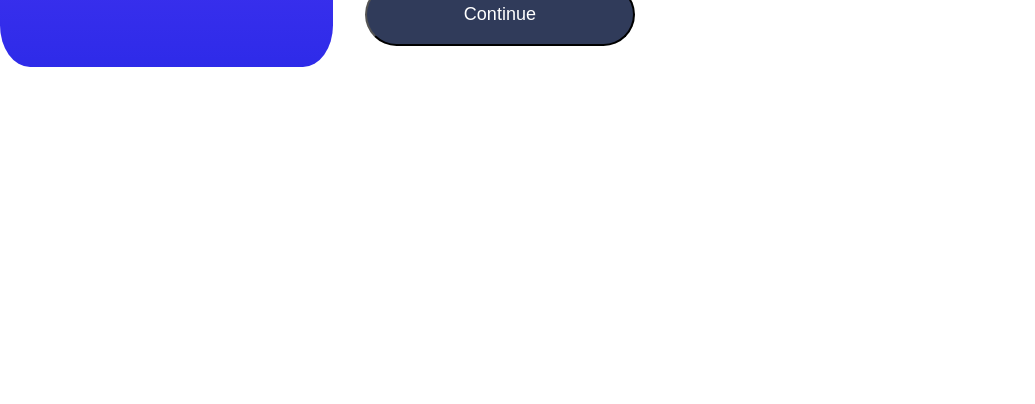
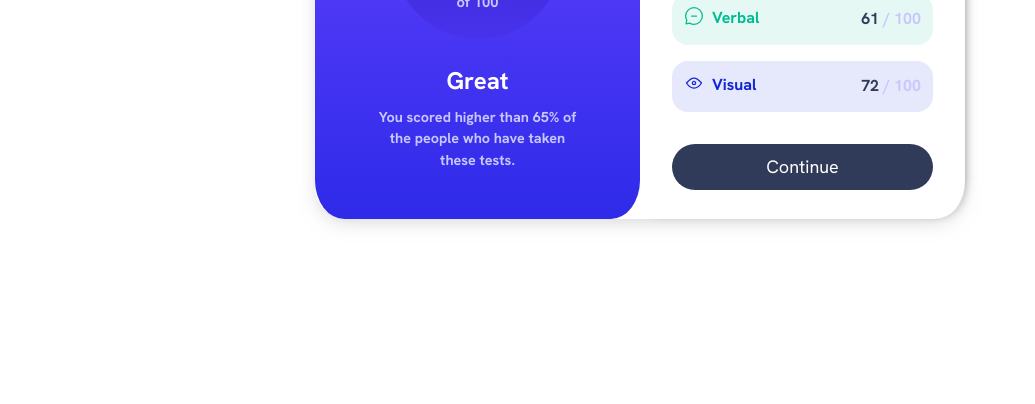
Before and after one commit to obsidian-scripter/Results-Summary-Component, a plain HTML site: page index.html in a window 1280 px wide. Shown: the part 396-800 px from the top of the page, without its empty margins (0-1035 px from the left). Drawn offline with Linux system fonts and the light colour scheme.

Commit message:
Responsivness Achieved

```diff
--- a/index.html
+++ b/index.html
@@ -41,7 +41,7 @@
           <p class="metric">Visual</p>
           <div class="score"><span>72</span> / 100</div>
         </div>
-        <button class="btn">Continue</button>
+        <a href="#" class="btn">Continue</a>
       </div>
     </section>
   </main>
--- a/style.css
+++ b/style.css
@@ -1,4 +1,7 @@
-@import url('https://fonts.googleapis.com/css2?family=Hanken+Grotesk:wght@500;700;800&display=swap');
+@font-face {
+    font-family: myFont;
+    src: url('assets/fonts/HankenGrotesk-VariableFont_wght.ttf');
+}
 /* ======== CUSTOM PROPERTIES ========= */
 :root {
     /* ======== Primary COLORS ========= */
@@ -17,11 +20,12 @@
     --lig-lavender: hsl(241, 100%, 89%);
     --dark-gray-blue: hsl(224, 30%, 27%);
     /* ======== FONT PROPERTIES ========= */
-    --ff: 'Haken Grotesk', sans-serif;
+    --ff: 'myFont', sans-serif;
     --fs: 18px;
     --fw-s: 500;
     --fw-m: 700;
     --fw-l: 800;
+    --bs:  0px 5px 20px -5px rgba(150, 150, 150, 0.5);
 }
 
 /* ======== CSS RESET START ========= */
@@ -66,17 +70,17 @@ p, h1, h2, h3, h4, h5, h6 {
 main {
     min-height: 100vh;
     width: 100%;
+    display: flex;
+    justify-content: center;
+
 }
 
 /* ========== CSS RESET END =========== */
 
 .summary-results {
     display: flex;
-    flex-flow: row wrap;
-}
-
-.summary-results > div {
-    flex-basis: 20.83rem;
+    flex-flow: column;
+    width: 100%;
 }
 
 .result {
@@ -225,7 +229,67 @@ p.result-comment {
     padding: 1rem;
     border-radius: 2rem;
     margin-top: 0.5rem;
+    text-decoration: none;
+    text-align: center;
 }
+
+.btn:hover {
+    background-image: linear-gradient(to bottom, var(--lig-slate-blue) 10%, var(--lig-royal-blue));
+}
+
 @media(min-width: 768px) {
 
+    main {
+        align-items: center;
+    }
+
+    .summary-results {
+        display: flex;
+        flex-direction: row;
+        width: 650px;
+        height: fit-content;
+        justify-content: center;
+        box-shadow: var(--bs);
+        border-radius: 2rem;
+    }
+
+    .summary-results > div {
+        flex-basis: 325px;
+        align-self: flex-start;
+    }
+
+    .result {
+        padding: 2rem 3.2rem;
+        align-self: stretch;
+        border-radius: 9%;
+
+    }
+
+    .result > .score-container {
+        width: 170px;
+        height: 170px;
+    }
+
+    .result > h3 {
+        font-size: 1.5rem;
+    }
+
+    .score-container > h2 {
+        font-size: 4rem;
+    }
+
+    .summary {
+        border-radius: 0 9% 9% 0;
+        height: 430px;
+        box-shadow: 5px 0px 14px -11px #000000;
+    }
+
+    .summary-tab {
+        padding: 0.75rem;
+    }
+
+    .btn {
+        padding: 0.6rem;
+        margin-top: 1rem;
+    }
 }
```
Also changed, not shown: 3 other files.
